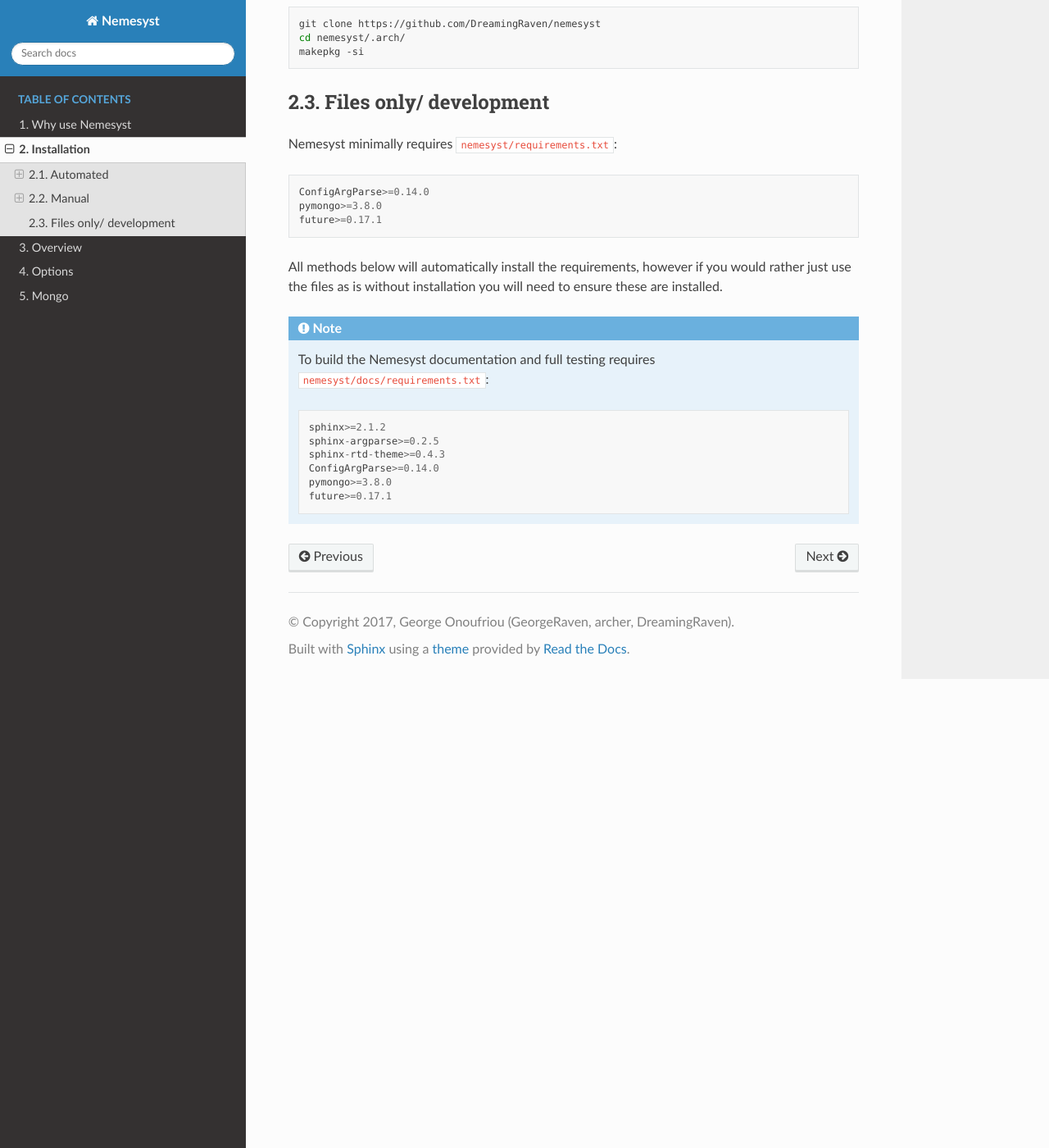
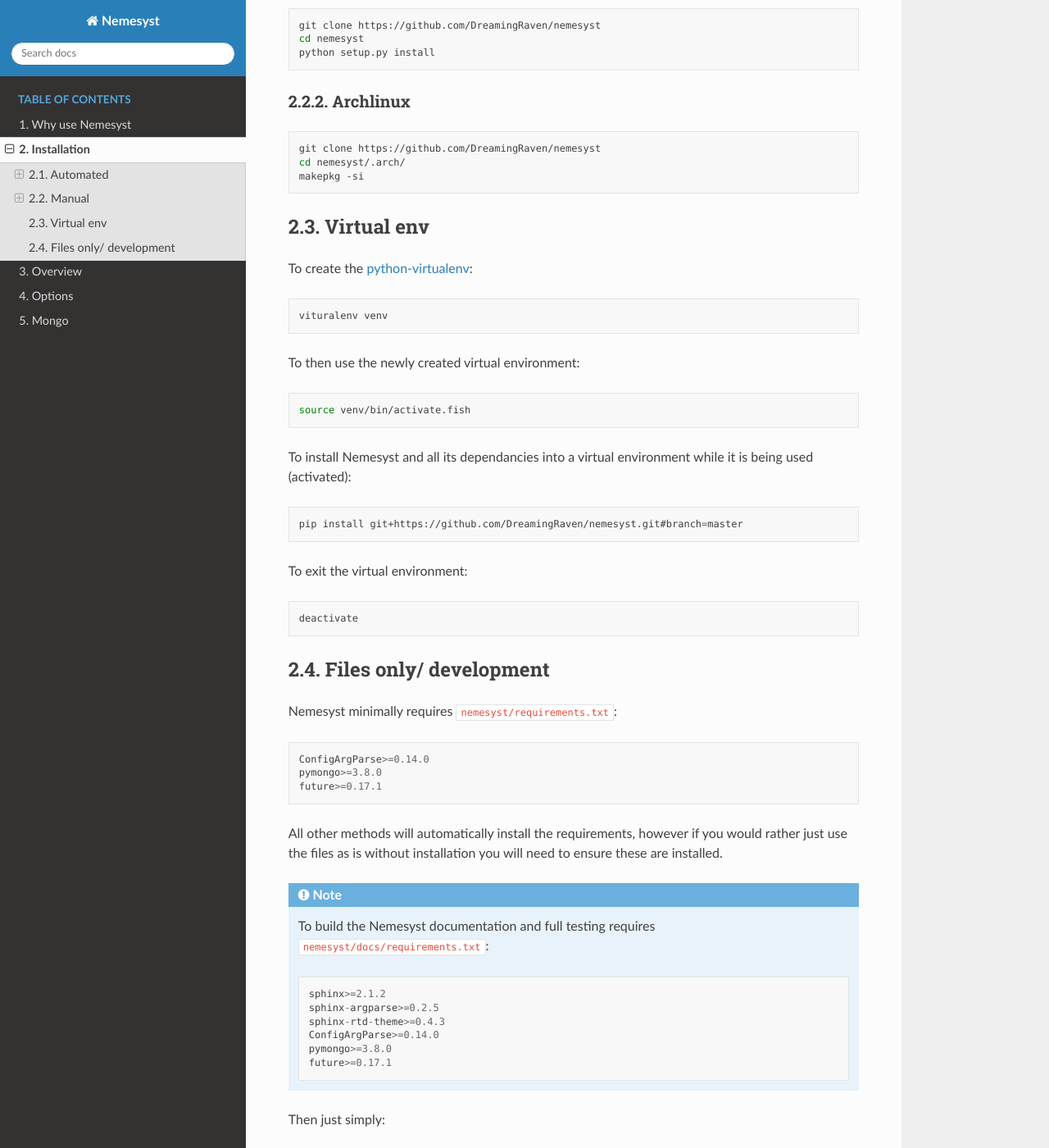
Before and after one commit to DreamingRaven/nemesyst, a Sphinx documentation site: the page built from docs/source/installation.rst, in a window 1280 px wide and 1400 px high, scrolled down 727 px. Shown: the whole window at 82% size. Built offline with Sphinx 7.4.7 and the Read the Docs theme 2.0.0, drawn with Linux system fonts in a browser that asks for light colours; the version number could not be read and is left out; some of the changed text lies outside the part shown.

Commit message:
Updated docs installation
beefed up installation instructions a bit, for vritual environments and
pip using git links.

```diff
--- a/docs/source/installation.rst
+++ b/docs/source/installation.rst
@@ -1,5 +1,11 @@
 Installation
 ============
+
+.. note::
+
+    Certain distributions link ``python`` to ``python2`` and others link it to ``python3``.
+    For disambiguation python, pip, and virtualenv shall mean their python v3 versions here, i.e. ``python3``, ``pip3``, ``virtualenv3``.
+
 
 Automated
 *********
@@ -7,11 +13,11 @@ Automated
 Generic
 +++++++
 
-In future you will be able to:
+For now you can use pip via:
 
 .. code-block:: bash
 
-  pip install nemesyst
+  pip install git+https://github.com/DreamingRaven/nemesyst.git#branch=master
 
 Archlinux
 +++++++++
@@ -39,6 +45,33 @@ Archlinux
   cd nemesyst/.arch/
   makepkg -si
 
+Virtual env
+***********
+
+To create the `python-virtualenv <https://wiki.archlinux.org/index.php/Python/Virtual_environment>`_:
+
+.. code-block:: bash
+
+    vituralenv venv
+
+To then use the newly created virtual environment:
+
+.. code-block:: bash
+
+    source venv/bin/activate.fish
+
+To install Nemesyst and all its dependancies into a virtual environment while it is being used (activated):
+
+.. code-block:: bash
+
+    pip install git+https://github.com/DreamingRaven/nemesyst.git#branch=master
+
+To exit the virtual environment:
+
+.. code-block:: bash
+
+      deactivate
+
 Files only/ development
 ***********************
 
@@ -50,10 +83,18 @@ Nemesyst minimally requires |minimal_requirements|:
 
 .. literalinclude:: ../../requirements.txt
 
-All methods below will automatically install the requirements, however if you would rather just use the files as is without installation you will need to ensure these are installed.
+All other methods will automatically install the requirements, however if you would rather just use the files as is without installation you will need to ensure these are installed.
 
 .. note::
 
   To build the Nemesyst documentation and full testing requires |maximal_requirements|:
 
   .. literalinclude:: ../requirements.txt
+
+Then just simply:
+
+.. code-block:: bash
+
+    git clone https://github.com/DreamingRaven/nemesyst
+
+We also have a two testers one ``unit_test.py`` for the nemesyst code only, then we also have ``tests/test_everything.sh`` which will test building the documentation, PKGBUILD, nemesyst, etc
```
Also changed, not shown: 1 other file.
